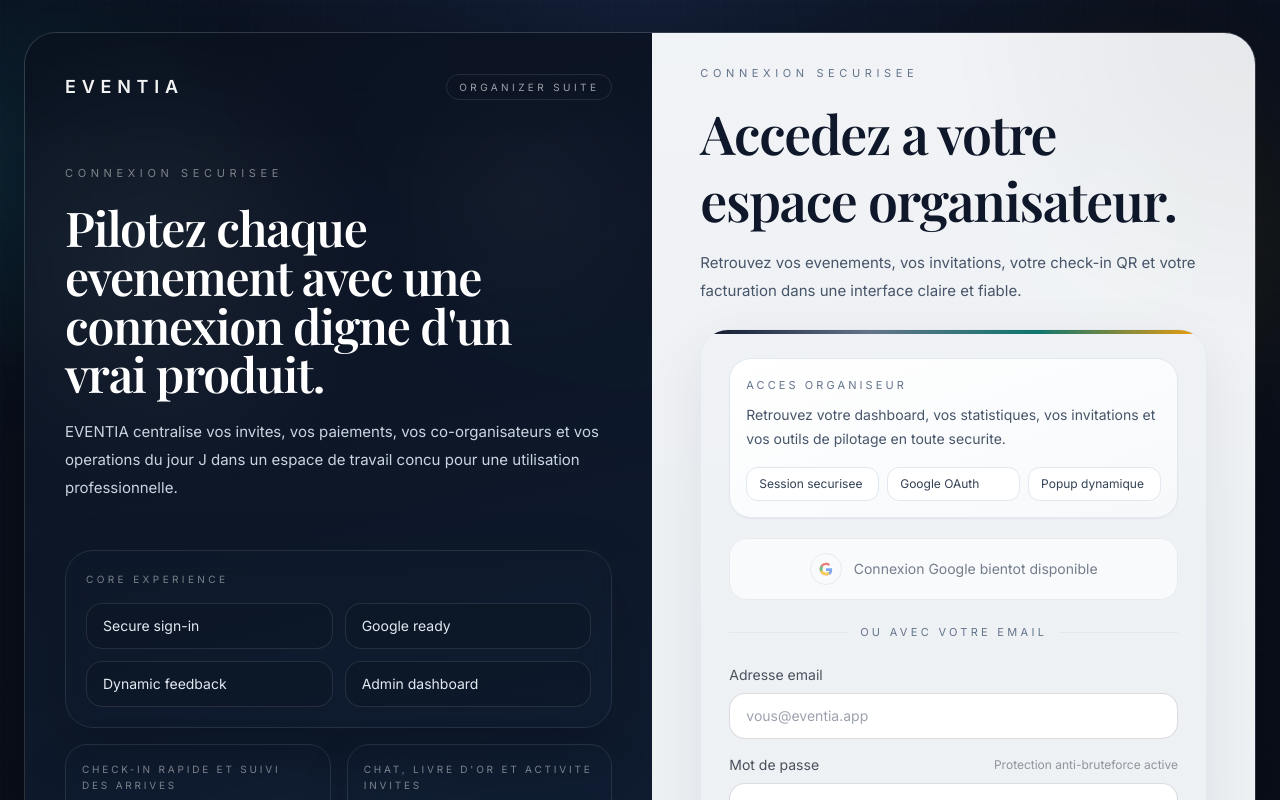
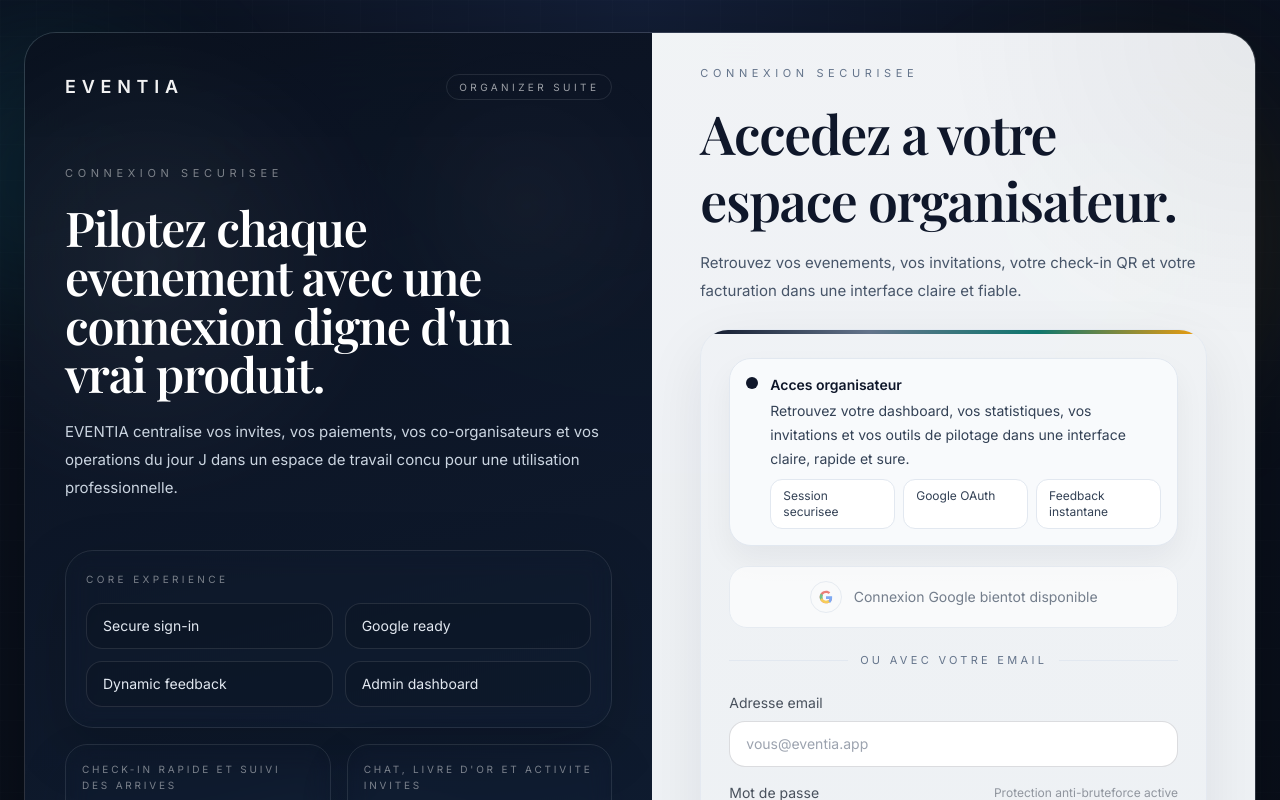
Before and after one commit to PlamediBokanga/eventia, a Next.js app in the folder frontend/: page /auth/login in a window 1280 px wide. Shown: the top 800 px of the page. Built offline with nearby package versions, Linux system fonts and the light colour scheme; no server answers.

Commit message:
Polish auth login and register screens

```diff
--- a/frontend/src/components/auth/LoginClient.tsx
+++ b/frontend/src/components/auth/LoginClient.tsx
@@ -5,7 +5,7 @@
 import { useRouter, useSearchParams } from "next/navigation";
 import { saveToken, getToken } from "@/lib/auth";
 import { API_URL } from "@/lib/config";
-import { AuthDivider, AuthPopup, AuthShell, GoogleButton } from "@/components/auth/AuthShell";
+import { AuthDivider, AuthNotice, AuthPopup, AuthShell, GoogleButton } from "@/components/auth/AuthShell";
 
 type ProvidersResponse = {
   google?: {
@@ -49,6 +49,7 @@
   const [verificationUrl, setVerificationUrl] = useState<string | null>(null);
 
   const googleHref = useMemo(() => `${API_URL}/auth/google?mode=login`, []);
+  const loginHintTone = message ? "warning" : googleEnabled ? "success" : "info";
 
   useEffect(() => {
     if (getToken()) {
@@ -142,24 +143,22 @@
       }
     >
       <div className="space-y-5">
-        <div className="rounded-[22px] border border-slate-200 bg-gradient-to-br from-white to-slate-50/80 px-4 py-4 text-sm text-slate-600 shadow-sm">
-          <p className="text-[11px] uppercase tracking-[0.28em] text-slate-500">Acces organiseur</p>
-          <p className="mt-2 leading-6">
-            Retrouvez votre dashboard, vos statistiques, vos invitations et vos outils de pilotage en toute
-            securite.
-          </p>
-          <div className="mt-4 grid gap-2 sm:grid-cols-3">
-            <div className="rounded-xl border border-slate-200 bg-white px-3 py-2 text-xs font-medium text-slate-700">
-              Session securisee
+        <AuthNotice
+          variant={loginHintTone}
+          title="Acces organisateur"
+          message={
+            <div className="space-y-2">
+              <p className="leading-6">
+                Retrouvez votre dashboard, vos statistiques, vos invitations et vos outils de pilotage dans une interface claire, rapide et sure.
+              </p>
+              <div className="grid gap-2 sm:grid-cols-3">
+                <div className="rounded-xl border border-slate-200 bg-white px-3 py-2 text-xs font-medium text-slate-700">Session securisee</div>
+                <div className="rounded-xl border border-slate-200 bg-white px-3 py-2 text-xs font-medium text-slate-700">Google OAuth</div>
+                <div className="rounded-xl border border-slate-200 bg-white px-3 py-2 text-xs font-medium text-slate-700">Feedback instantane</div>
+              </div>
             </div>
-            <div className="rounded-xl border border-slate-200 bg-white px-3 py-2 text-xs font-medium text-slate-700">
-              Google OAuth
-            </div>
-            <div className="rounded-xl border border-slate-200 bg-white px-3 py-2 text-xs font-medium text-slate-700">
-              Popup dynamique
-            </div>
-          </div>
-        </div>
+          }
+         />
         <GoogleButton
           href={googleHref}
           disabled={!googleEnabled}
@@ -207,12 +206,12 @@
             </div>
           </div>
 
-          <button className="btn-primary w-full justify-center py-3 text-sm" type="submit" disabled={loading}>
-            {loading ? "Connexion en cours..." : "Se connecter"}
+          <button className="btn-primary w-full justify-center py-3 text-sm shadow-[0_16px_30px_rgba(15,23,42,0.18)] transition-transform active:scale-[0.99]" type="submit" disabled={loading}>
+            {loading ? "Connexion securisee..." : "Se connecter"}
           </button>
         </form>
 
-        <div className="rounded-[20px] border border-slate-200 bg-slate-50 px-4 py-4 text-sm text-slate-600">
+        <div className="rounded-[22px] border border-slate-200 bg-white px-4 py-4 text-sm text-slate-600 shadow-sm">
           <p className="font-medium text-slate-900">Connexion securisee</p>
           <p className="mt-1 leading-6">
             Votre session donne acces au dashboard organisateur, aux statistiques, au check-in et aux operations de
@@ -232,7 +231,7 @@
         <AuthPopup
           open={Boolean(message)}
           variant={verificationEmail ? "warning" : "error"}
-          title={verificationEmail ? "Email non verifie" : "Connexion impossible"}
+          title={verificationEmail ? "Verification requise" : "Connexion refusee"}
           message={
             verificationEmail
               ? "Votre compte est cree, mais l'adresse email doit etre confirmee avant la connexion."
--- a/frontend/src/components/auth/RegisterClient.tsx
+++ b/frontend/src/components/auth/RegisterClient.tsx
@@ -5,7 +5,7 @@
 import { useRouter, useSearchParams } from "next/navigation";
 import { saveToken, getToken } from "@/lib/auth";
 import { API_URL } from "@/lib/config";
-import { AuthDivider, AuthPopup, AuthShell, GoogleButton } from "@/components/auth/AuthShell";
+import { AuthDivider, AuthNotice, AuthPopup, AuthShell, GoogleButton } from "@/components/auth/AuthShell";
 
 type ProvidersResponse = {
   google?: {
@@ -178,18 +178,22 @@
       }
     >
       <div className="space-y-5">
-        <div className="rounded-[22px] border border-slate-200 bg-gradient-to-br from-white to-slate-50/80 px-4 py-4 text-sm text-slate-600 shadow-sm">
-          <p className="text-[11px] uppercase tracking-[0.28em] text-slate-500">Creation de compte</p>
-          <p className="mt-2 leading-6">
-            Un parcours plus serieux pour les organisateurs qui veulent un espace propre, structure et pret pour la
-            production.
+        <AuthNotice
+          variant={passwordIsStrong ? "success" : "info"}
+          title="Creation de compte"
+          message={
+            <div className="space-y-2">
+              <p className="leading-6">
+                Un parcours plus serieux pour les organisateurs qui veulent un espace propre, structure et pret pour la production.
               </p>
-          <div className="mt-4 grid gap-2 sm:grid-cols-3">
+              <div className="grid gap-2 sm:grid-cols-3">
                 <div className="rounded-xl border border-slate-200 bg-white px-3 py-2 text-xs font-medium text-slate-700">Profil pro</div>
                 <div className="rounded-xl border border-slate-200 bg-white px-3 py-2 text-xs font-medium text-slate-700">Google SSO</div>
                 <div className="rounded-xl border border-slate-200 bg-white px-3 py-2 text-xs font-medium text-slate-700">Mot de passe fort</div>
               </div>
             </div>
+          }
+         />
         <GoogleButton
           href={googleHref}
           disabled={!googleEnabled}
@@ -364,15 +368,15 @@
               .
             </span>
           </label>
-          <button className="btn-primary w-full justify-center py-3 text-sm" type="submit" disabled={loading}>
-            {loading ? "Creation en cours..." : "Creer mon espace"}
+          <button className="btn-primary w-full justify-center py-3 text-sm shadow-[0_16px_30px_rgba(15,23,42,0.18)] transition-transform active:scale-[0.99]" type="submit" disabled={loading}>
+            {loading ? "Creation securisee..." : "Creer mon espace"}
           </button>
         </form>
 
         <AuthPopup
           open={Boolean(message)}
           variant={verificationUrl ? "success" : "warning"}
-          title={verificationUrl ? "Compte cree" : "Creation impossible"}
+          title={verificationUrl ? "Compte cree" : "Creation refusee"}
           message={
             verificationUrl
               ? "Ouvrez le lien pour confirmer votre adresse et finaliser l'activation du compte."
```
Lines whose indentation alone changed are shown as unchanged.
